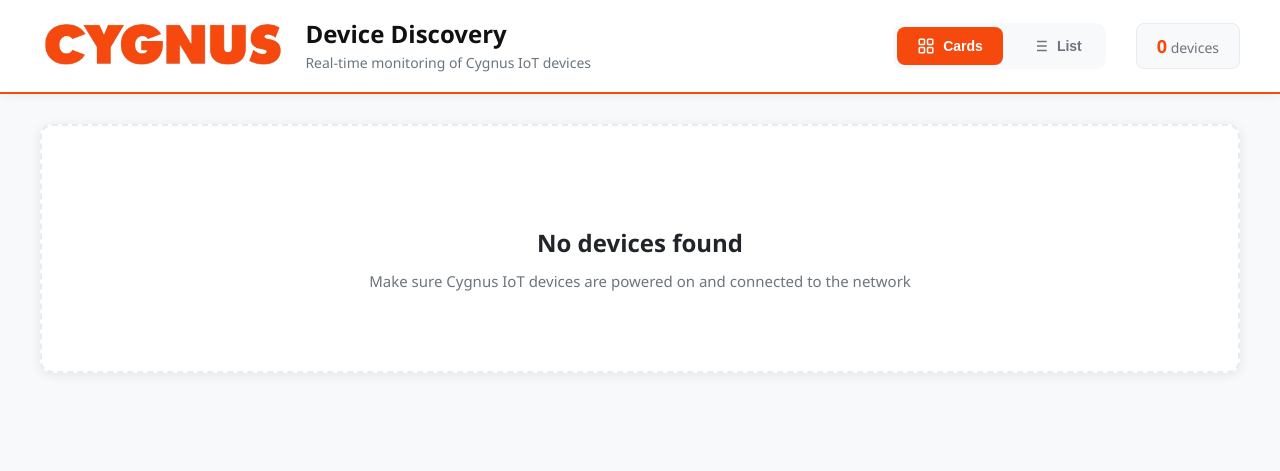
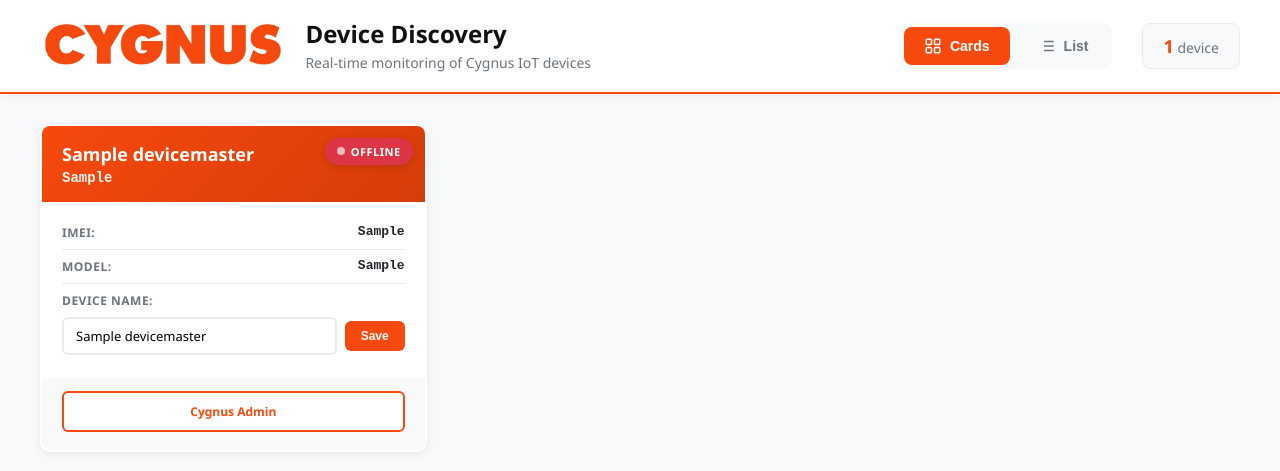
Before and after one commit to priyankay2024/cygnus-discovery-tool, a Flask app: page / in a window 1280 px wide. Shown: the top 471 px of the page. Run offline with Flask 3, Linux system fonts and the light colour scheme; tables that the repository leaves empty hold one stand-in row (values such as "Sample post"); data that the repository does not hold is empty.

Commit message:
Implement device database management and enhance UI for device status and services

```diff
--- a/app.py
+++ b/app.py
@@ -2,10 +2,161 @@
 Cygnus IoT Device Discovery and Management
 Flask application with mDNS/Zeroconf discovery
 """
-from flask import Flask, render_template, jsonify
+from flask import Flask, render_template, jsonify, request
 import threading
 import time
+import sqlite3
 from mdns_service import start_discovery, get_devices
+
+app = Flask(__name__)
+
+# Database configuration
+DB_PATH = 'device_data.db'
+DEVICE_TIMEOUT = 60  # seconds - mark offline if not seen
+
+# Port mapping for services
+SERVICE_PORT_MAPPING = {
+    'cygmin': None,  # No port
+    'openplc': 8080,
+    'opcua': 5002,
+    'bacnet': 5001,
+    'tor-modbus': 8081,
+    'tor-serial2tcp': 9001
+}
+
+
+def init_db():
+    """Initialize SQLite database and create tables"""
+    conn = sqlite3.connect(DB_PATH)
+    cursor = conn.cursor()
+
+    cursor.execute('''
+        CREATE TABLE IF NOT EXISTS devicemaster (
+            id INTEGER PRIMARY KEY AUTOINCREMENT,
+            name TEXT UNIQUE NOT NULL,
+            hostname TEXT,
+            ip TEXT,
+            port INTEGER,
+            imei TEXT,
+            device_id TEXT,
+            model TEXT,
+            fw TEXT,
+            memory_usage TEXT,
+            bacnet_status TEXT,
+            tor_modbus_status TEXT,
+            tor_serial2tcp_status TEXT,
+            opcua_status TEXT,
+            openplc_status TEXT,
+            cygmin_status TEXT,
+            device_name TEXT,
+            status TEXT DEFAULT 'offline',
+            first_seen INTEGER,
+            last_seen INTEGER
+        )
+    ''')
+
+    conn.commit()
+    conn.close()
+    print("[DB] Database initialized successfully")
+
+
+def update_device_in_db(device):
+    """Update or insert device data in database"""
+    conn = sqlite3.connect(DB_PATH)
+    cursor = conn.cursor()
+
+    try:
+        current_time = int(time.time())
+        cursor.execute('''
+            INSERT INTO devicemaster
+            (name, hostname, ip, port, imei, device_id, model, fw,
+             memory_usage, bacnet_status, tor_modbus_status, tor_serial2tcp_status,
+             opcua_status, openplc_status, cygmin_status, status, first_seen, last_seen)
+            VALUES (?, ?, ?, ?, ?, ?, ?, ?, ?, ?, ?, ?, ?, ?, ?, 'online', ?, ?)
+            ON CONFLICT(name) DO UPDATE SET
+                hostname = excluded.hostname,
+                ip = excluded.ip,
+                port = excluded.port,
+                imei = excluded.imei,
+                device_id = excluded.device_id,
+                model = excluded.model,
+                fw = excluded.fw,
+                memory_usage = excluded.memory_usage,
+                bacnet_status = excluded.bacnet_status,
+                tor_modbus_status = excluded.tor_modbus_status,
+                tor_serial2tcp_status = excluded.tor_serial2tcp_status,
+                opcua_status = excluded.opcua_status,
+                openplc_status = excluded.openplc_status,
+                cygmin_status = excluded.cygmin_status,
+                status = 'online',
+                last_seen = excluded.last_seen
+        ''', (
+            device.get('name'),
+            device.get('hostname'),
+            device.get('ip'),
+            device.get('port'),
+            device.get('imei'),
+            device.get('device_id'),
+            device.get('model'),
+            device.get('fw'),
+            device.get('memory_usage'),
+            device.get('bacnet_status'),
+            device.get('tor_modbus_status'),
+            device.get('tor_serial2tcp_status'),
+            device.get('opcua_status'),
+            device.get('openplc_status'),
+            device.get('cygmin_status'),
+            current_time,
+            current_time
+        ))
+
+        conn.commit()
+    except Exception as e:
+        print(f"[DB] Error updating device: {e}")
+    finally:
+        conn.close()
+
+
+def mark_stale_devices_offline():
+    """Mark devices as offline if not seen recently"""
+    conn = sqlite3.connect(DB_PATH)
+    cursor = conn.cursor()
+
+    try:
+        timeout_time = int(time.time()) - DEVICE_TIMEOUT
+        cursor.execute('''
+            UPDATE devicemaster
+            SET status = 'offline'
+            WHERE last_seen < ? AND status = 'online'
+        ''', (timeout_time,))
+
+        if cursor.rowcount > 0:
+            print(f"[DB] Marked {cursor.rowcount} device(s) as offline")
+
+        conn.commit()
+    except Exception as e:
+        print(f"[DB] Error marking devices offline: {e}")
+    finally:
+        conn.close()
+
+
+def get_devices_from_db():
+    """Get all devices from database"""
+    conn = sqlite3.connect(DB_PATH)
+    conn.row_factory = sqlite3.Row
+    cursor = conn.cursor()
+
+    try:
+        cursor.execute('SELECT * FROM devicemaster ORDER BY hostname')
+        rows = cursor.fetchall()
+        devices = [dict(row) for row in rows]
+        return devices
+    except Exception as e:
+        print(f"[DB] Error getting devices: {e}")
+        return []
+    finally:
+        conn.close()
+
 
 app = Flask(__name__)
 
@@ -19,8 +170,65 @@ def index():
 @app.route('/api/devices')
 def api_devices():
     """API endpoint to get current device list"""
-    device_list = sorted(get_devices(), key=lambda x: x.get('hostname', ''))
+    # Update database with latest mDNS discoveries
+    mdns_devices = get_devices()
+    for device in mdns_devices:
+        update_device_in_db(device)
+
+    # Mark stale devices as offline
+    mark_stale_devices_offline()
+
+    # Get all devices from database (includes online/offline status)
+    device_list = get_devices_from_db()
+
+    # Add port mapping info to each device
+    for device in device_list:
+        device['services'] = {}
+
+        # Map each service to its port if enabled
+        if device.get('bacnet_status') == 'enabled':
+            device['services']['BACnet'] = SERVICE_PORT_MAPPING['bacnet']
+        if device.get('tor_modbus_status') == 'enabled':
+            device['services']['Modbus'] = SERVICE_PORT_MAPPING['tor-modbus']
+        if device.get('tor_serial2tcp_status') == 'enabled':
+            device['services']['Serial2TCP'] = SERVICE_PORT_MAPPING['tor-serial2tcp']
+        if device.get('opcua_status') == 'enabled':
+            device['services']['OPC UA'] = SERVICE_PORT_MAPPING['opcua']
+        if device.get('openplc_status') == 'enabled':
+            device['services']['OpenPLC'] = SERVICE_PORT_MAPPING['openplc']
+        device['services']['Cygnus Admin'] = SERVICE_PORT_MAPPING['cygmin']
+
     return jsonify(device_list)
+
+
+@app.route('/api/device/update-name', methods=['POST'])
+def update_device_name():
+    """API endpoint to update device name"""
+    data = request.get_json()
+
+    device_name_id = data.get('name')  # This is the unique device identifier
+    new_name = data.get('device_name', '').strip()
+
+    if not device_name_id:
+        return jsonify({'success': False, 'error': 'Device name ID required'}), 400
+
+    conn = sqlite3.connect(DB_PATH)
+    cursor = conn.cursor()
+
+    try:
+        cursor.execute('''
+            UPDATE devicemaster
+            SET device_name = ?
+            WHERE name = ?
+        ''', (new_name, device_name_id))
+
+        conn.commit()
+        return jsonify({'success': True})
+    except Exception as e:
+        print(f"[DB] Error updating device name: {e}")
+        return jsonify({'success': False, 'error': str(e)}), 500
+    finally:
+        conn.close()
 
 
 def run_flask():
@@ -29,6 +237,10 @@ def run_flask():
 
 
 if __name__ == '__main__':
+    # Initialize database
+    print("Initializing database...")
+    init_db()
+
     # Start mDNS discovery in background thread
     print("Initializing mDNS discovery service...")
     discovery_thread = threading.Thread(target=start_discovery, daemon=True)
@@ -43,6 +255,7 @@ if __name__ == '__main__':
     print("="*60)
     print("Web interface: http://localhost:5000")
     print("mDNS discovery: Active (queries every 10s)")
+    print("Database: SQLite (device_data.db)")
     print("Press Ctrl+C to stop")
     print("="*60 + "\n")
 
--- a/static/css/dashboard.css
+++ b/static/css/dashboard.css
@@ -152,54 +152,96 @@ body {
 /* Device Cards Grid */
 .device-grid {
     display: grid;
-    grid-template-columns: repeat(auto-fill, minmax(350px, 1fr));
-    gap: 24px;
+    grid-template-columns: repeat(auto-fill, minmax(320px, 1fr));
+    gap: 20px;
 }
 
 .device-card {
     background: white;
-    border-radius: 12px;
+    border-radius: 10px;
     padding: 0;
-    box-shadow: 0 2px 12px rgba(0, 0, 0, 0.08);
+    box-shadow: 0 2px 8px rgba(0, 0, 0, 0.08);
     transition: all 0.3s ease;
     overflow: hidden;
     border: 2px solid transparent;
+    position: relative;
 }
 
 .device-card:hover {
     transform: translateY(-4px);
-    box-shadow: 0 8px 24px rgba(246, 73, 13, 0.15);
+    box-shadow: 0 6px 20px rgba(246, 73, 13, 0.15);
     border-color: var(--primary-color);
+}
+
+/* Online/Offline Status Indicator */
+.device-status-indicator {
+    position: absolute;
+    top: 12px;
+    right: 12px;
+    z-index: 10;
+    display: flex;
+    align-items: center;
+    gap: 6px;
+    padding: 6px 12px;
+    border-radius: 20px;
+    font-size: 11px;
+    font-weight: 700;
+    text-transform: uppercase;
+    letter-spacing: 0.5px;
+    box-shadow: 0 2px 8px rgba(0, 0, 0, 0.15);
+}
+
+.status-online {
+    background: var(--success);
+    color: white;
+}
+
+.status-offline {
+    background: var(--danger);
+    color: white;
+}
+
+.status-dot {
+    width: 8px;
+    height: 8px;
+    border-radius: 50%;
+    background: white;
+    animation: pulse 2s ease-in-out infinite;
+}
+
+@keyframes pulse {
+    0%, 100% { opacity: 1; }
+    50% { opacity: 0.5; }
 }
 
 .device-card-header {
     background: linear-gradient(135deg, var(--primary-color) 0%, var(--primary-dark) 100%);
     color: white;
-    padding: 20px 24px;
+    padding: 16px 20px;
 }
 
 .device-card-name {
-    font-size: 20px;
+    font-size: 18px;
     font-weight: 700;
-    margin-bottom: 6px;
+    margin-bottom: 4px;
     color: white;
 }
 
 .device-card-ip {
-    font-size: 15px;
+    font-size: 14px;
     font-weight: 600;
     opacity: 0.95;
     font-family: 'Courier New', monospace;
 }
 
 .device-card-details {
-    padding: 20px 24px;
+    padding: 14px 20px;
 }
 
 .detail-row {
     display: flex;
     justify-content: space-between;
-    padding: 12px 0;
+    padding: 8px 0;
     border-bottom: 1px solid var(--border-color);
 }
 
@@ -210,7 +252,7 @@ body {
 .detail-label {
     color: var(--text-muted);
     font-weight: 600;
-    font-size: 13px;
+    font-size: 12px;
     text-transform: uppercase;
     letter-spacing: 0.5px;
 }
@@ -218,23 +260,26 @@ body {
 .detail-value {
     color: var(--text-dark);
     font-family: 'Courier New', monospace;
-    font-size: 14px;
+    font-size: 13px;
     font-weight: 600;
 }
 
-.device-card-actions {
+/* Service Buttons */
+.device-card-services {
     display: flex;
+    flex-wrap: wrap;
     gap: 8px;
-    padding: 16px 24px 20px;
+    padding: 14px 20px 18px;
     background: var(--bg-light);
 }
 
-.port-btn {
+.service-btn {
     flex: 1;
-    padding: 12px 16px;
-    border: 2px solid var(--border-color);
-    border-radius: 8px;
-    font-size: 13px;
+    min-width: calc(50% - 4px);
+    padding: 10px 12px;
+    border: 2px solid var(--primary-color);
+    border-radius: 6px;
+    font-size: 12px;
     font-weight: 700;
     cursor: pointer;
     transition: all 0.3s ease;
@@ -242,42 +287,75 @@ body {
     text-align: center;
     display: inline-block;
     background: white;
-    color: var(--text-dark);
-}
-
-.port-btn:hover {
-    transform: translateY(-2px);
-    box-shadow: 0 4px 12px rgba(0, 0, 0, 0.15);
-}
-
-.port-btn-5001 {
-    border-color: var(--primary-color);
     color: var(--primary-color);
 }
 
-.port-btn-5001:hover {
+.service-btn:hover {
     background: var(--primary-color);
     color: white;
+    transform: translateY(-2px);
+    box-shadow: 0 4px 12px rgba(246, 73, 13, 0.3);
 }
 
-.port-btn-5002 {
-    border-color: var(--secondary-color);
-    color: var(--secondary-color);
+.no-services {
+    width: 100%;
+    text-align: center;
+    color: var(--text-muted);
+    font-size: 12px;
+    font-style: italic;
+    padding: 8px;
 }
 
-.port-btn-5002:hover {
-    background: var(--secondary-color);
-    color: white;
+/* Device Name Input */
+.device-name-row {
+    flex-direction: column;
+    align-items: stretch;
+    gap: 8px;
 }
 
-.port-btn-8081 {
-    border-color: var(--success);
-    color: var(--success);
+.device-name-input-wrapper {
+    display: flex;
+    gap: 8px;
+    align-items: center;
 }
 
-.port-btn-8081:hover {
-    background: var(--success);
+.device-name-input {
+    flex: 1;
+    padding: 8px 12px;
+    border: 2px solid var(--border-color);
+    border-radius: 6px;
+    font-size: 13px;
+    font-family: 'Segoe UI', Tahoma, Geneva, Verdana, sans-serif;
+    transition: border-color 0.2s ease;
+}
+
+.device-name-input:focus {
+    outline: none;
+    border-color: var(--primary-color);
+}
+
+.save-name-btn {
+    padding: 8px 16px;
+    background: var(--primary-color);
     color: white;
+    border: none;
+    border-radius: 6px;
+    font-size: 12px;
+    font-weight: 700;
+    cursor: pointer;
+    transition: all 0.2s ease;
+    white-space: nowrap;
+}
+
+.save-name-btn:hover:not(:disabled) {
+    background: var(--primary-dark);
+    transform: translateY(-1px);
+    box-shadow: 0 2px 8px rgba(246, 73, 13, 0.3);
+}
+
+.save-name-btn:disabled {
+    opacity: 0.6;
+    cursor: not-allowed;
 }
 
 .no-devices {
--- a/static/js/dashboard.js
+++ b/static/js/dashboard.js
@@ -96,10 +96,49 @@ function createDeviceCard(device) {
     const ip = device.ip || 'N/A';
     const imei = device.imei || 'N/A';
     const model = device.model || 'N/A';
-    const fw = device.fw || 'N/A';
-    const deviceId = device.device_id || 'N/A';
+    const status = device.status || 'offline';
+    const services = device.services || {};
+    const deviceName = device.device_name || '';
+    const deviceNameId = device.name || '';
+
+    // Debug: Log services to console
+    console.log('Device:', hostname, 'Services:', services);
+
+    // Build service buttons HTML - Cygnus Admin first
+    let serviceButtonsHTML = '';
+
+    // Add Cygnus Admin first if it exists (even if port is null)
+    if ('Cygnus Admin' in services) {
+        serviceButtonsHTML += `
+            <a href="http://${escapeHtml(ip)}" target="_blank" class="service-btn" title="Cygnus Admin">
+                Cygnus Admin
+            </a>
+        `;
+    }
+
+    // Then add all other services
+    for (const [serviceName, port] of Object.entries(services)) {
+        console.log('Service:', serviceName, 'Port:', port);
+        if (serviceName !== 'Cygnus Admin' && port !== null && port !== undefined) {
+            serviceButtonsHTML += `
+                <a href="http://${escapeHtml(ip)}:${port}" target="_blank" class="service-btn" title="${escapeHtml(serviceName)} - Port ${port}">
+                    ${escapeHtml(serviceName)}
+                </a>
+            `;
+        }
+    }
+
+    // If no services are enabled, show a message
+    if (Object.keys(services).length === 0) {
+        serviceButtonsHTML = '<span class="no-services">No services enabled</span>';
+    }
+
+    const statusIndicatorClass = status === 'online' ? 'status-online' : 'status-offline';
+    const statusText = status === 'online' ? 'Online' : 'Offline';
 
     card.innerHTML = `
+        <div class="device-status-indicator ${statusIndicatorClass}" title="${statusText}">
+            <span class="status-dot"></span>            <span>${statusText}</span>        </div>
         <div class="device-card-header">
             <div class="device-card-name">${escapeHtml(hostname)}</div>
             <div class="device-card-ip">${escapeHtml(ip)}</div>
@@ -110,32 +149,86 @@ function createDeviceCard(device) {
                 <span class="detail-value">${escapeHtml(imei)}</span>
             </div>
             <div class="detail-row">
-                <span class="detail-label">Device ID:</span>
-                <span class="detail-value">${escapeHtml(deviceId)}</span>
-            </div>
-            <div class="detail-row">
                 <span class="detail-label">Model:</span>
                 <span class="detail-value">${escapeHtml(model)}</span>
             </div>
-            <div class="detail-row">
-                <span class="detail-label">Firmware:</span>
-                <span class="detail-value">${escapeHtml(fw)}</span>
+            <div class="detail-row device-name-row">
+                <span class="detail-label">Device Name:</span>
+                <div class="device-name-input-wrapper">
+                    <input type="text" class="device-name-input" value="${escapeHtml(deviceName)}" placeholder="Add name..." data-device-id="${escapeHtml(deviceNameId)}">
+                    <button class="save-name-btn" data-device-id="${escapeHtml(deviceNameId)}">Save</button>
+                </div>
             </div>
         </div>
-        <div class="device-card-actions">
-            <a href="http://${escapeHtml(ip)}:5001" target="_blank" class="port-btn port-btn-5001">
-                Port 5001
-            </a>
-            <a href="http://${escapeHtml(ip)}:5002" target="_blank" class="port-btn port-btn-5002">
-                Port 5002
-            </a>
-            <a href="http://${escapeHtml(ip)}:8081" target="_blank" class="port-btn port-btn-8081">
-                Port 8081
-            </a>
+        <div class="device-card-services">
+            ${serviceButtonsHTML}
         </div>
     `;
 
+    // Add event listener for save button
+    const saveBtn = card.querySelector('.save-name-btn');
+    const nameInput = card.querySelector('.device-name-input');
+
+    if (saveBtn && nameInput) {
+        saveBtn.addEventListener('click', function() {
+            const deviceId = this.getAttribute('data-device-id');
+            const newName = nameInput.value.trim();
+            saveDeviceName(deviceId, newName, saveBtn);
+        });
+
+        // Also save on Enter key
+        nameInput.addEventListener('keypress', function(e) {
+            if (e.key === 'Enter') {
+                const deviceId = this.getAttribute('data-device-id');
+                const newName = this.value.trim();
+                saveDeviceName(deviceId, newName, saveBtn);
+            }
+        });
+    }
+
     return card;
+}
+
+function saveDeviceName(deviceId, deviceName, button) {
+    // Show loading state
+    const originalText = button.textContent;
+    button.textContent = '...';
+    button.disabled = true;
+
+    fetch('/api/device/update-name', {
+        method: 'POST',
+        headers: {
+            'Content-Type': 'application/json'
+        },
+        body: JSON.stringify({
+            name: deviceId,
+            device_name: deviceName
+        })
+    })
+    .then(response => response.json())
+    .then(data => {
+        if (data.success) {
+            button.textContent = '✓';
+            setTimeout(() => {
+                button.textContent = originalText;
+                button.disabled = false;
+            }, 1500);
+        } else {
+            button.textContent = '✗';
+            setTimeout(() => {
+                button.textContent = originalText;
+                button.disabled = false;
+            }, 1500);
+        }
+    })
+    .catch(error => {
+        console.error('Error saving device name:', error);
+        button.textContent = '✗';
+        setTimeout(() => {
+            button.textContent = originalText;
+            button.disabled = false;
+        }, 1500);
+    });
 }
 
 function updateDeviceTable(devices) {
@@ -147,7 +240,7 @@ function updateDeviceTable(devices) {
     if (devices.length === 0) {
         tbody.innerHTML = `
             <tr>
-                <td colspan="8" class="empty-state">
+                <td colspan="6" class="empty-state">
                     <div class="loading-spinner"></div>
                     <h3>No devices found</h3>
                     <p>Waiting for Cygnus IoT devices to appear on the network...</p>
@@ -163,20 +256,46 @@ function updateDeviceTable(devices) {
     devices.forEach(device => {
         const row = document.createElement('tr');
         const ip = device.ip || 'N/A';
+        const status = device.status || 'offline';
+        const services = device.services || {};
+        const deviceName = device.device_name || '-';
+
+        // Build service buttons for table - Cygnus Admin first
+        let serviceButtonsHTML = '';
+
+        // Add Cygnus Admin first if it exists (even if port is null)
+        if ('Cygnus Admin' in services) {
+            serviceButtonsHTML += `<a href="http://${escapeHtml(ip)}" target="_blank" class="table-service-btn" title="Cygnus Admin">Cygnus Admin</a>`;
+        }
+
+        // Then add all other services
+        for (const [serviceName, port] of Object.entries(services)) {
+            if (serviceName !== 'Cygnus Admin' && port !== null && port !== undefined) {
+                serviceButtonsHTML += `<a href="http://${escapeHtml(ip)}:${port}" target="_blank" class="table-service-btn" title="${escapeHtml(serviceName)}">${escapeHtml(serviceName)}</a>`;
+            }
+        }
+
+        if (serviceButtonsHTML === '') {
+            serviceButtonsHTML = '<span class="no-services-small">None</span>';
+        }
+
+        const statusClass = status === 'online' ? 'status-badge-online' : 'status-badge-offline';
+        const statusText = status === 'online' ? 'Online' : 'Offline';
 
         row.innerHTML = `
-            <td>${escapeHtml(device.hostname || 'Unknown')}</td>
+            <td>
+                <div class="table-hostname">
+                    ${escapeHtml(device.hostname || 'Unknown')}
+                    <span class="status-badge ${statusClass}">${statusText}</span>
+                </div>
+            </td>
             <td>${escapeHtml(ip)}</td>
-            <td>${escapeHtml(device.port || 'N/A')}</td>
             <td>${escapeHtml(device.imei || 'N/A')}</td>
-            <td>${escapeHtml(device.device_id || 'N/A')}</td>
             <td>${escapeHtml(device.model || 'N/A')}</td>
-            <td>${escapeHtml(device.fw || 'N/A')}</td>
+            <td>${escapeHtml(deviceName)}</td>
             <td>
-                <div class="table-port-btns">
-                    <a href="http://${escapeHtml(ip)}:5001" target="_blank" class="table-port-btn table-port-btn-5001">5001</a>
-                    <a href="http://${escapeHtml(ip)}:5002" target="_blank" class="table-port-btn table-port-btn-5002">5002</a>
-                    <a href="http://${escapeHtml(ip)}:8081" target="_blank" class="table-port-btn table-port-btn-8081">8081</a>
+                <div class="table-service-btns">
+                    ${serviceButtonsHTML}
                 </div>
             </td>
         `;
@@ -217,6 +336,6 @@ document.addEventListener('DOMContentLoaded', function() {
     // Initial fetch
     fetchAndUpdateDevices();
 
-    // Auto-refresh every 5 seconds
-    setInterval(fetchAndUpdateDevices, 5000);
+    // Auto-refresh every 10 seconds
+    setInterval(fetchAndUpdateDevices, 10000);
 });
--- a/templates/index.html
+++ b/templates/index.html
@@ -73,17 +73,15 @@
                             <tr>
                                 <th>Hostname</th>
                                 <th>IP Address</th>
-                                <th>Port</th>
                                 <th>IMEI</th>
-                                <th>Device ID</th>
                                 <th>Model</th>
-                                <th>Firmware</th>
-                                <th>Actions</th>
+                                <th>Device Name</th>
+                                <th>Services</th>
                             </tr>
                         </thead>
                         <tbody id="device-table-body">
                             <tr>
-                                <td colspan="8" class="empty-state">
+                                <td colspan="6" class="empty-state">
                                     <div class="loading-spinner"></div>
                                     <h3>Scanning for devices...</h3>
                                     <p>Please wait while we search for Cygnus IoT devices on the network</p>
```
Also changed, not shown: other parts of static/css/dashboard.css (+41 -38 lines), mdns_service.py (+7 -0 lines).
